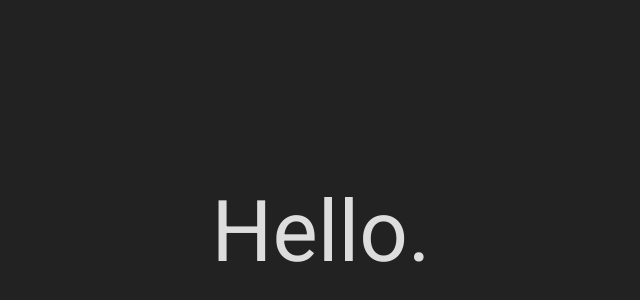
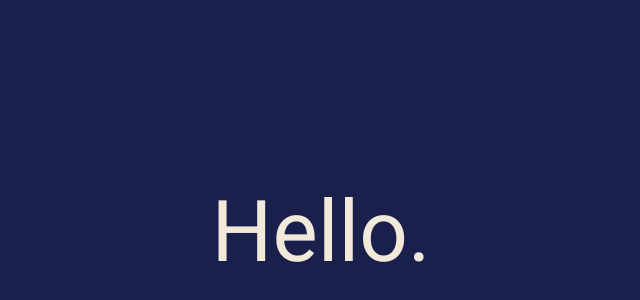
Before and after one commit to vincentverrier/vincentverrier.github.io, a plain HTML site: page index.html in a window 1280 px wide. Shown: the part 168-468 px from the top of the page, without its empty margins (319-959 px from the left). Drawn offline with Linux system fonts and the light colour scheme.

Commit message:
Better colour

```diff
--- a/index.html
+++ b/index.html
@@ -17,8 +17,8 @@ body {
     display: flex;
     justify-content: center;
     align-items: center;
-    color: #DDDDDD;
-    background-color: #222;
+    color: #f1e9da;
+    background-color: #1b1f4b;
     font-family: 'Roboto', sans-serif;
 }
 
```
